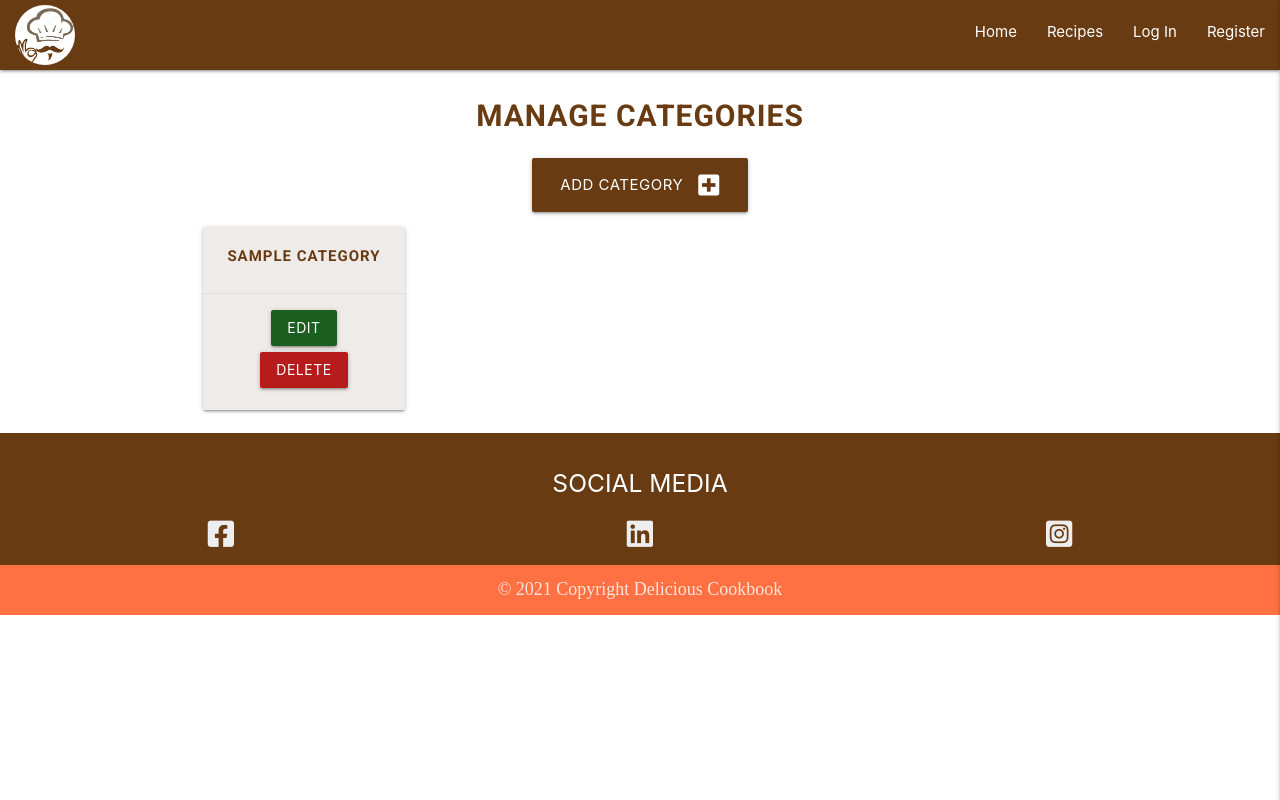
After one commit to farah1979/delicious-cookbook, a Flask app: page /get_categories in a window 1280 px wide. The commit adds this page. Run offline with Flask 2, Linux system fonts and the light colour scheme; a database or web service that is not in the repository returns one stand-in record (values such as "Sample title"); some libraries are stand-ins or nearby versions; some web fonts are replaced.

```diff
--- a/app.py
+++ b/app.py
@@ -20,29 +20,23 @@ mongo = PyMongo(app)
 @app.route("/")
 @app.route("/home")
 def home():
-    get_recipes = list(mongo.db.recipes.find())
+    get_recipes = list(mongo.db.recipes.find().sort("_id", -1).limit(4))
     return render_template("home.html", get_recipes=get_recipes)
 
 
 @app.route('/recipes')
 def recipes():
-    '''
-    function render recipes page
-    '''
-    query = request.args.get('query')
-    category = request.args.get('category')
-    # check if search query
-    if query:
-        recipes = list(mongo.db.recipes.find(
-            {"$text": {"$search": query}}))
-        print(query)
-    # check if filtered by category
-    elif category:
-        recipes = list(mongo.db.recipes.find({'category': category}))
-    # check all recipes
-    else:
-        recipes = list(mongo.db.recipes.find().sort("_id", -1))
-    return render_template('recipes.html', recipes=recipes, category=category)
+
+    recipes = list(mongo.db.recipes.find().sort("_id", -1))
+    return render_template('recipes.html', recipes=recipes)
+
+
+@app.route("/search", methods=["GET", "POST"])
+def search():
+    query = request.form.get("query")
+    recipes = list(mongo.db.recipes.find({"$text": {"$search": query}}))
+    return render_template("recipes.html", recipes=recipes)
+
 
 @app.route("/add_recipe", methods=["GET","POST"])
 def add_recipe():
@@ -95,6 +89,46 @@ def edit_recipe(recipe_id):
     recipe = mongo.db.recipes.find_one({"_id": ObjectId(recipe_id)})
     categories = mongo.db.categories.find().sort("category_name", 1)
     return render_template("edit_recipe.html",recipe=recipe, categories=categories)
+
+
+@app.route("/get_categories")
+def get_categories():
+    categories = mongo.db.categories.find().sort("category_name", 1)
+    return render_template("get_categories.html", categories=categories)
+
+
+@app.route("/add_category", methods=["GET", "POST"])
+def add_category():
+    if request.method == "POST":
+        category = {
+            "category_name": request.form.get("category_name")
+        }
+        mongo.db.categories.insert_one(category)
+        flash("Category has been added successfully")
+        return redirect(url_for("get_categories"))
+
+    return render_template("add_category.html")
+
+
+@app.route("/edit_category/<category_id>", methods=["GET","POST"])
+def edit_category(category_id):
+    if request.method == "POST":
+        submit= {
+            "category_name": request.form.get("category_name")
+        }
+        mongo.db.categories.update({"_id": ObjectId(category_id)}, submit)
+        flash("Category has been updated Successfully")
+        return redirect(url_for("get_categories"))
+
+    category= mongo.db.categories.find_one({"_id": ObjectId(category_id)})
+    return render_template("edit_category.html", category=category)
+
+
+@app.route("/delete_category/<category_id>")
+def delete_category(category_id):
+    mongo.db.categories.remove({"_id": ObjectId(category_id)})
+    flash("Category successfully deleted")
+    return redirect(url_for('get_categories'))
 
 
 @app.route("/delete_recipe/<recipe_id>")
--- a/static/css/style.css
+++ b/static/css/style.css
@@ -17,6 +17,11 @@ body {
     min-height: 70px;
 }
 
+.row {
+    margin-left: auto;
+    margin-right: auto;
+    margin-bottom: 8px;
+}
 
 .logo-image {
     height: 60px;
@@ -199,7 +204,7 @@ body {
     background-color: #a1887f;
 }
 
-.main-course, .latest-recipes{
+.main-course{
     font-family: "roboto", sans-serif;
     font-weight: 500;
     font-size: 1.3em;
@@ -207,6 +212,16 @@ body {
     text-transform: uppercase;
     text-align: center;
 
+}
+
+.latest-recipes{
+    font-family: "roboto", sans-serif;
+    font-weight: 700;
+    font-size: 2em;
+    color: #683b12;
+    text-transform: uppercase;
+    text-align: center;
+    margin: 20px;
 }
 
 .card .card-content .card-title {
@@ -513,3 +528,44 @@ svg {
 .edit_btn button:hover{
     background-color: #3aee85;
 }
+
+/*----------------------------------------------Get-cateories-page*/
+
+.category_section{
+    width: 100%;
+   height: auto;
+
+
+}
+
+.categ-div {
+
+    padding: 10px;
+    display: block ;
+    justify-content: center;
+    align-content: center;
+}
+
+.category-title {
+    font-family: "roboto", sans-serif;
+    font-weight: 700;
+    font-size: 2rem;
+    letter-spacing: 1px;
+    text-transform: uppercase;
+    color: #683b12;
+}
+
+.add_category, .edit-categ {
+    background-color: #683b12;
+    color: #fff;
+
+}
+.add_category:hover, .edit-categ:hover{
+    background-color: #8d6e63;
+}
+
+
+.add_sec-heg{
+
+    min-height: 470px;
+}
--- a/templates/add_recipe.html
+++ b/templates/add_recipe.html
@@ -6,7 +6,7 @@
 <section class="container">
     <div class="row">
         <div class="col s12 center-align">
-            <h3 class="header-title">Add Recipe </h3>
+            <h3 class="category-title">Add Recipe </h3>
         </div>
     </div>
 
--- a/templates/base.html
+++ b/templates/base.html
@@ -32,7 +32,9 @@
           <li><a href="{{url_for('home')}}">Home</a></li>
           <li><a href="{{url_for('recipes')}}">Recipes</a></li>
           {% if session.user %}
-             <li><a href="#">Manage Categories</a></li>
+            {% if session.user == "admin@hotmail.com" %}
+                 <li><a href="{{url_for('get_categories')}}">Manage Categories</a></li>
+            {% endif %}
              <li><a href="{{url_for('add_recipe')}}">Add Recipe</a></li>
              <li><a href="{{ url_for('profile', e_mail=session['user'])}}">Profile</a></li>
              <li><a href="{{url_for('logout')}}">Log Out</a></li>
@@ -53,7 +55,9 @@
         <li><a href="{{url_for('home')}}">Home</a></li>
         <li><a href="{{url_for('recipes')}}">Recipes</a></li>
         {% if session.user %}
-           <li><a href="#">Manage Categories</a></li>
+           {% if session.user| lower == "admin"| lower %}
+               <li><a href="{{url_for('get_categories')}}">Manage Categories</a></li>
+           {% endif %}
            <li><a href="{{url_for('add_recipe')}}">Add Recipe</a></li>
            <li><a href="{{ url_for('profile', e_mail=session['user'])}}">Profile</a></li>
            <li><a href="{{url_for('logout')}}">Log Out</a></li>
@@ -92,18 +96,18 @@
         <h5 class="white-text ">SOCIAL MEDIA</h5>
         <ul>
           <li class="col s4 ">
-            <a class="grey-text text-lighten-3 media-icon" href="https://www.facebook.com/">
+            <a class="grey-text text-lighten-3 media-icon" href="https://www.facebook.com/"  target="_blank">
               <i class="fab fa-facebook-square" aria-hidden="true"></i>
             </a>
           </li>
           <li class="col s4 ">
-            <a class="grey-text text-lighten-3 media-icon" href="https://www.linkedin.com/feed/">
+            <a class="grey-text text-lighten-3 media-icon" href="https://www.linkedin.com/feed/"  target="_blank">
               <i class="fab fa-linkedin" aria-hidden="true">
               </i>
             </a>
           </li>
           <li class="col s4">
-            <a class="grey-text text-lighten-3 media-icon" href="https://www.instagram.com/">
+            <a class="grey-text text-lighten-3 media-icon" href="https://www.instagram.com/" target="_blank">
               <i class="fab fa-instagram-square" aria-hidden="true">
               </i>
             </a>
--- a/templates/edit_recipe.html
+++ b/templates/edit_recipe.html
@@ -70,6 +70,7 @@
                      class="materialize-textarea validate" required>
 
                         {{- recipe.instructions -}}
+
 
                     </textarea>
                     <label for="instructions">Instructions</label>
--- /dev/null
+++ b/templates/get_categories.html
@@ -0,0 +1,37 @@
+{% extends "base.html" %}
+{% block content %}
+
+<section class="container">
+  <div class="row">
+    <div class="col s12 center-align">
+        <h3 class="category-title">Manage Categories </h3>
+    </div>
+</div>
+<!-----------------------------Add-new category-->
+<div class="row">
+  <div class="col s12 center-align">
+    <a href="{{ url_for('add_category')}}" class="btn-large btn add_category text-shadow">
+      Add Category <i class="fas fa-plus-square right"></i>
+    </a>
+  </div>
+</div>
+<!-------------------------------------Get all categories-->
+<div class="row category_section">
+ {% for category in categories %}
+  <div class="col s12 m3 categ-div">
+    <div class="card brown lighten-5 text center-align">
+      <div class="card-content white-text ">
+        <span class="card-title">{{ category.category_name }}</span>
+      </div>
+      <div class="card-action">
+        <a href="{{ url_for('edit_category', category_id=category._id) }}"
+        class="waves-effect waves-light btn green darken-4 ">Edit</a>
+        <a href="{{ url_for('delete_category', category_id=category._id) }}"
+         class="waves-effect waves-light btn red darken-4">Delete</a>
+      </div>
+    </div>
+  </div>
+ {% endfor %}
+</div>
+</section>
+{% endblock %}
```
Also changed, not shown: templates/add_category.html (added, +43 -0 lines), templates/edit_category.html (added, +46 -0 lines), templates/home.html (+50 -40 lines), templates/recipes.html (+25 -2 lines).
